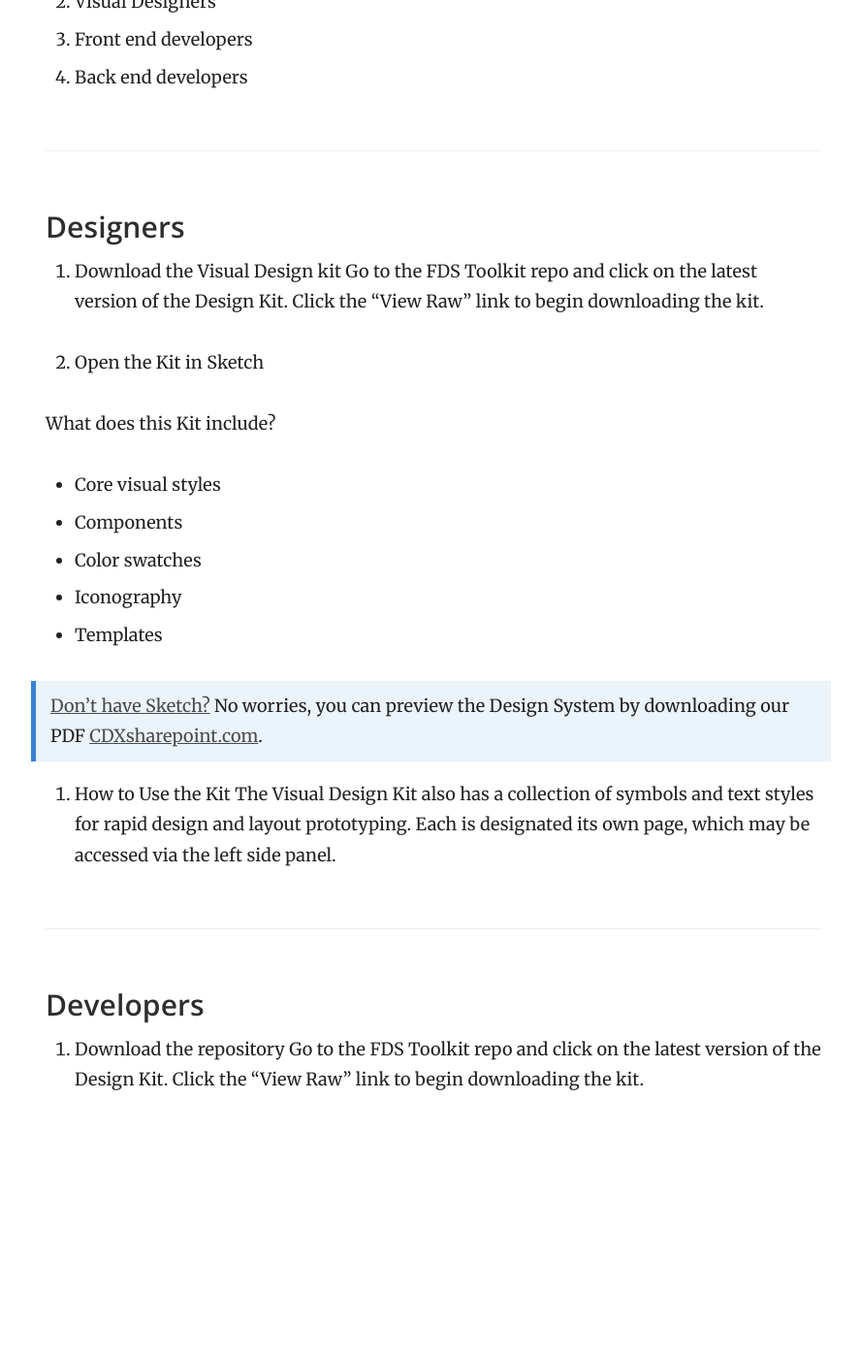
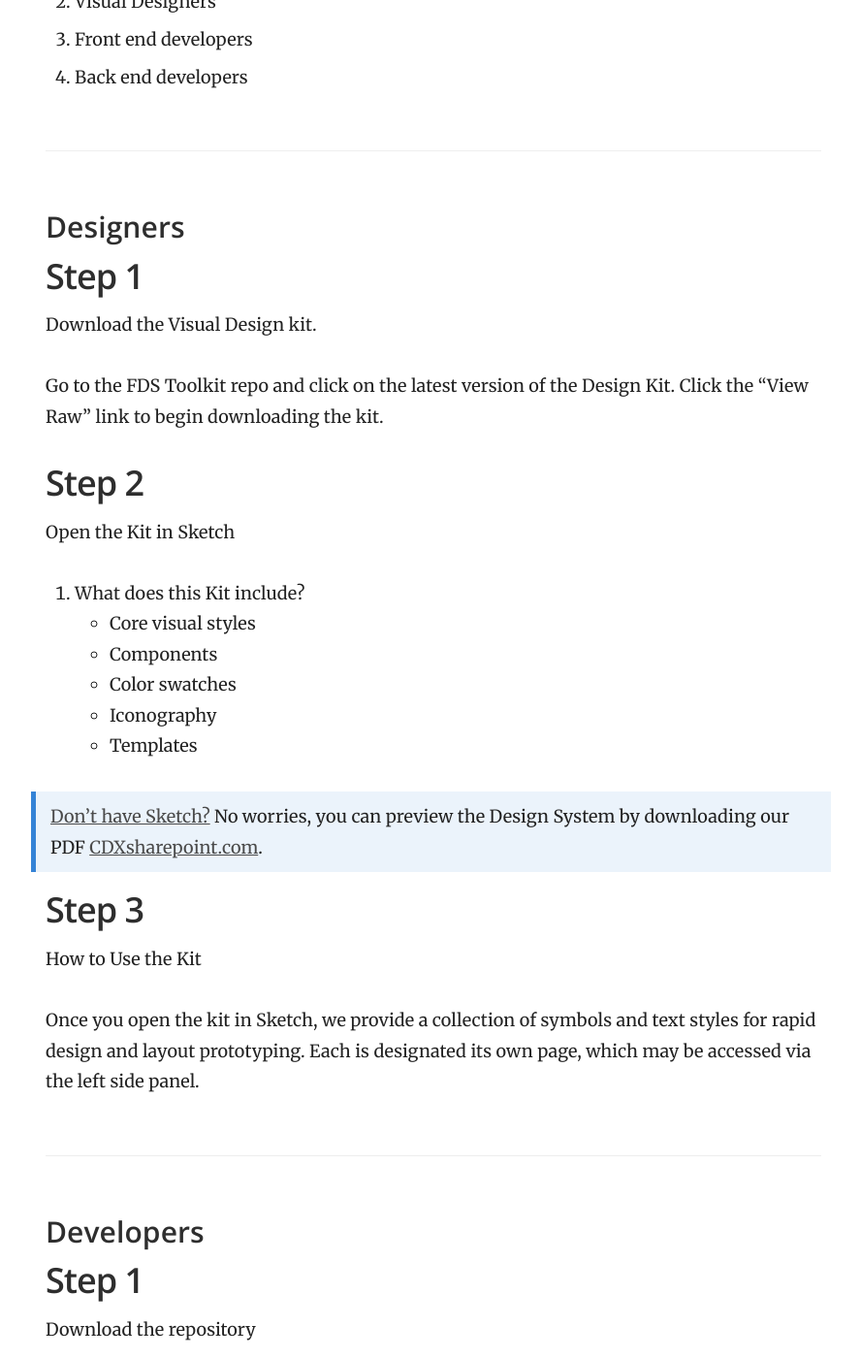
Before and after one commit to CassieShumway/fm-designsystem, a Jekyll site: the page built from index.md, in a window 1280 px wide and 1400 px high, scrolled down 779 px. Shown: the whole window at 97% size, without its empty margins (343-1231 px from the left). Built offline with Jekyll 4.4.1, drawn with Linux system fonts in a browser that asks for light colours; before the commit the page ends 1959 px from its top, so only the background shows below that; some of the changed text lies outside the part shown.

Commit message:
update homepage content

```diff
--- a/index.md
+++ b/index.md
@@ -20,27 +20,32 @@ Getting started is quick and easy. This document serves:
 
 ### Designers
 
-1. Download the Visual Design kit
+## Step 1
+Download the Visual Design kit.
+
 Go to the FDS Toolkit repo and click on the latest version of the Design Kit. Click the “View Raw” link to begin downloading the kit.
 
-2. Open the Kit in Sketch
+## Step 2
+Open the Kit in Sketch
 
-What does this Kit include?
-
+1. What does this Kit include?
 * Core visual styles
 * Components
 * Color swatches
 * Iconography
 * Templates
 
-
 > [Don't have Sketch?](http://example.com/signup) No worries, you can preview the Design System by downloading our PDF [CDXsharepoint.com](http://cdxsharepoint.com/).
 
-3. How to Use the Kit
-The Visual Design Kit also has a collection of symbols and text styles for rapid design and layout prototyping. Each is designated its own page, which may be accessed via the left side panel.
+## Step 3
+How to Use the Kit
+
+Once you open the kit in Sketch, we provide a collection of symbols and text styles for rapid design and layout prototyping. Each is designated its own page, which may be accessed via the left side panel.
 
 
 ### Developers
 
-1. Download the repository
+## Step 1
+Download the repository
+
 Go to the FDS Toolkit repo and click on the latest version of the Design Kit. Click the “View Raw” link to begin downloading the kit.
```
Also changed, not shown: _docs/components/labels.md (+1 -1 lines).
